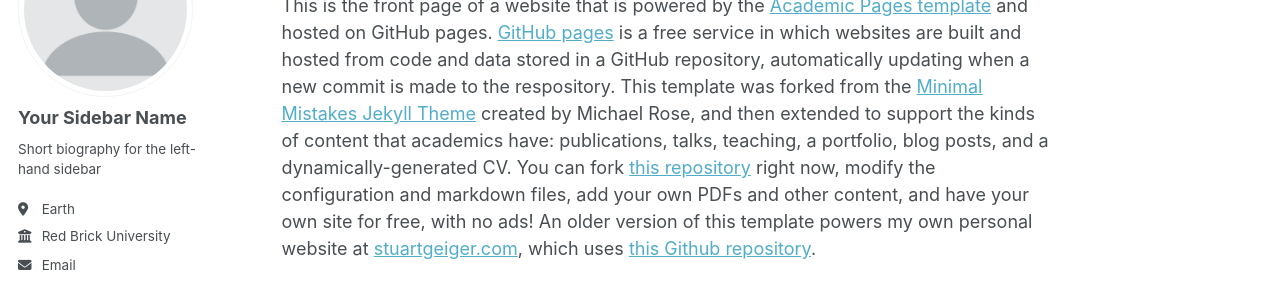
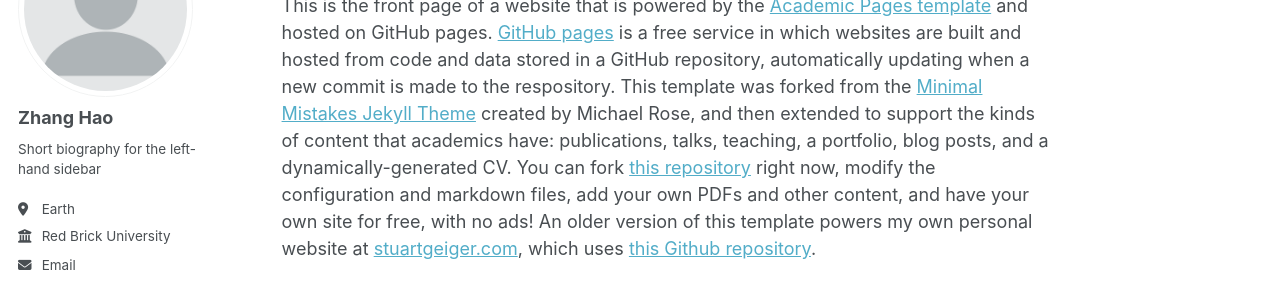
Before and after one commit to sydmou/sydmou.github.io, a Jekyll site: the page built from _pages/about.md, in a window 1280 px wide. Shown: the part 184-471 px from the top of the page. Built offline with Jekyll 4.4.1, drawn with Linux system fonts in a browser that asks for light colours; some web fonts are replaced.

Commit message:
Update _config.yml

```diff
--- a/_config.yml
+++ b/_config.yml
@@ -22,7 +22,7 @@
 author:
   # Biographic information
   avatar           : "profile.png"
-  name             : "Your Sidebar Name"
+  name             : "Zhang Hao"
   pronouns         : # example: "she/her"
   bio              : "Short biography for the left-hand sidebar"
   location         : "Earth"
```
